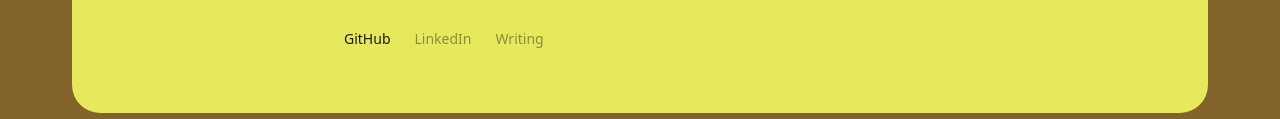
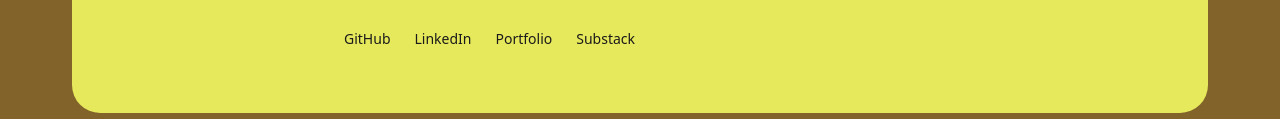
Before and after one commit to m5rc238/m5rc238.github.io, an Astro site: page / in a window 1280 px wide. Shown: the part 1477-1596 px from the top of the page. Built offline with nearby package versions, Linux system fonts and the light colour scheme; Astro itself is replaced by a stand-in of ours; a web font is replaced by a local one.

Commit message:
feat: update footer links to LinkedIn/Portfolio/Substack

```diff
--- a/src/pages/index.astro
+++ b/src/pages/index.astro
@@ -12,8 +12,9 @@ const projects = [
 // other two stay unlinked until they exist rather than pointing somewhere wrong.
 const links = [
 	{ label: 'GitHub', href: 'https://github.com/m5rc238' },
-	{ label: 'LinkedIn', href: null },
-	{ label: 'Writing', href: null },
+	{ label: 'LinkedIn', href: 'https://www.linkedin.com/in/marcel-akiyama/' },
+	{ label: 'Portfolio', href: 'https://mrcl.framer.website/' },
+	{ label: 'Substack', href: 'https://substack.com/@ahkwn' },
 ];
 ---
 
```
